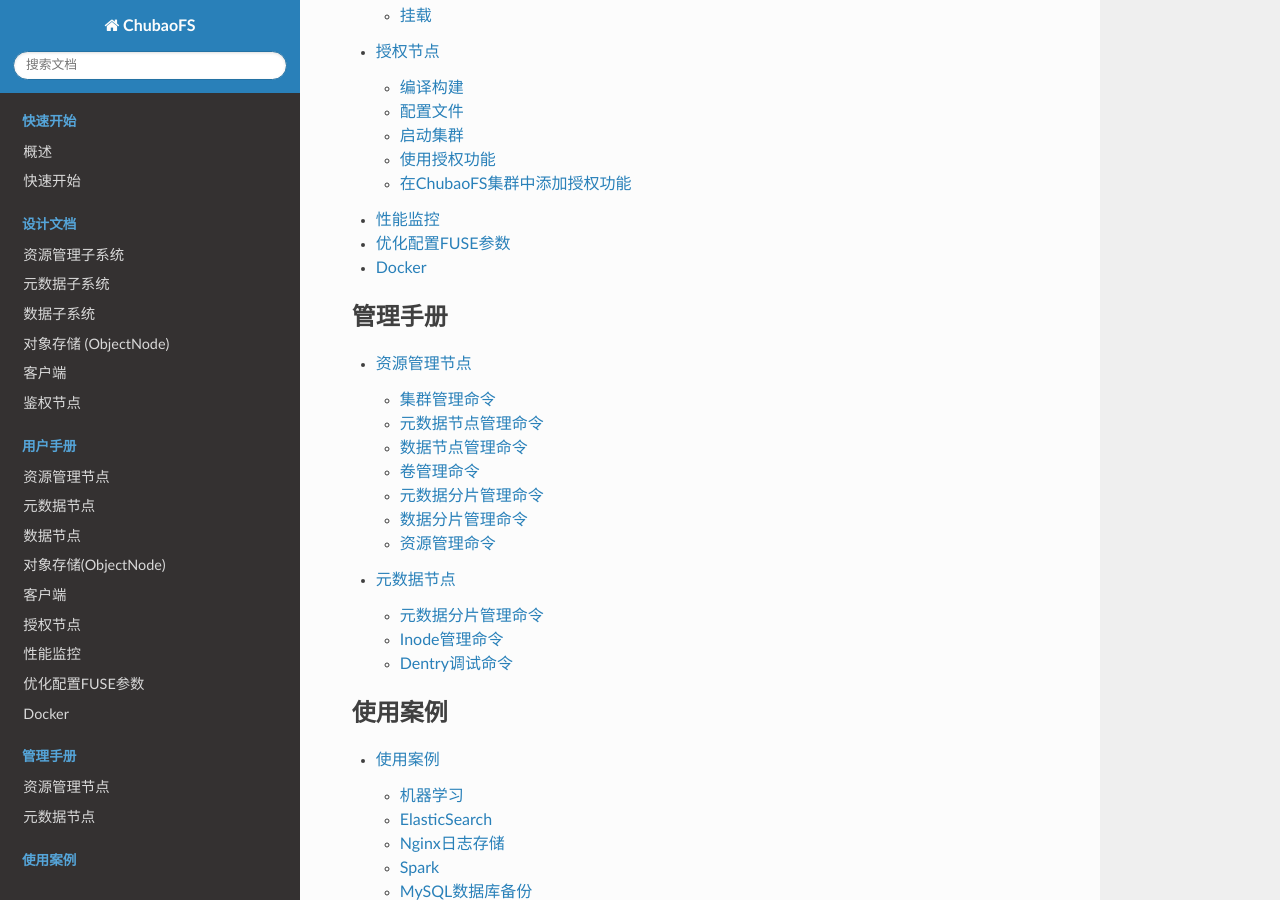
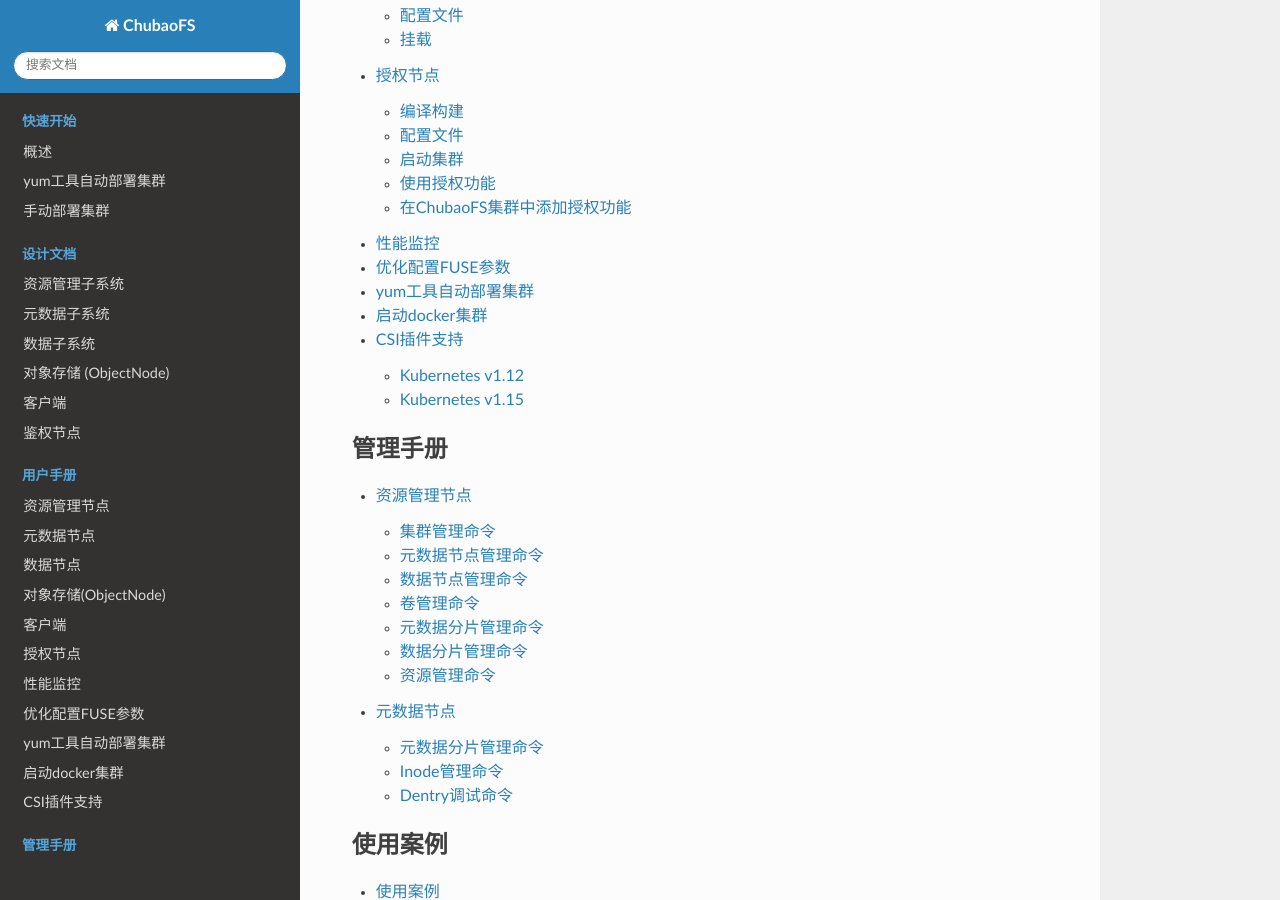
Before and after one commit to cubefs/docs-zh, a Sphinx documentation site: the page built from docs/source/index.rst, in a window 1280 px wide and 900 px high, scrolled down 1904 px. Built offline with Sphinx 7.4.7 and the Read the Docs theme 2.0.0, drawn with Linux system fonts in a browser that asks for light colours; some of the changed lines change nothing that is shown; some of the changed text lies outside the part shown.

Commit message:
add user-guide doc for running ChubaoFS by yum tools
Signed-off-by: xuxihao <xuxihao3@jd.com>

```diff
--- a/docs/source/index.rst
+++ b/docs/source/index.rst
@@ -6,6 +6,7 @@
    :caption: 快速开始
 
    overview
+   user-guide/yum
    quick-start-guide
 
 .. toctree::
@@ -31,7 +32,9 @@
    user-guide/authnode
    user-guide/monitor
    user-guide/fuse
+   user-guide/yum
    user-guide/docker
+   user-guide/csi-driver
 
 .. toctree::
    :maxdepth: 2
--- a/docs/source/quick-start-guide.rst
+++ b/docs/source/quick-start-guide.rst
@@ -1,4 +1,4 @@
-快速开始
+手动部署集群
 =================
 
 编译构建
--- /dev/null
+++ b/docs/source/user-guide/csi-driver.rst
@@ -0,0 +1,261 @@
+CSI插件支持
+==============================
+Chubaofs基于Container Storage Interface (CSI) (https://kubernetes-csi.github.io/docs/) 接口规范开发了CSI插件，以支持在Kubernetes集群中使用云存储。
+
+.. csv-table::
+  :header: "cfscsi", "kubernetes"
+
+  "v0.3.0", "v1.12"
+  "v1.0.0", "v1.15"
+
+Kubernetes v1.12
+-------------------
+
+在Kubernetes v1.12集群中使用Chubaofs。
+
+Kubernetes配置要求
+^^^^^^^^^^^^^^^^^^^^^^^^
+
+为了在kubernetes集群中部署cfscsi插件，kubernetes集群需要满足以下配置。
+
+kube-apiserver启动参数:
+
+.. code-block:: bash
+
+    --feature-gates=CSIPersistentVolume=true,MountPropagation=true
+    --runtime-config=api/all
+
+kube-controller-manager启动参数:
+
+.. code-block:: bash
+
+    --feature-gates=CSIPersistentVolume=true
+
+kubelet启动参数:
+
+.. code-block:: bash
+
+    --feature-gates=CSIPersistentVolume=true,MountPropagation=true,KubeletPluginsWatcher=true
+    --enable-controller-attach-detach=true
+
+获取插件源码及脚本
+^^^^^^^^^^^^^^^^^^^^^^^^
+
+.. code-block:: bash
+
+    $ git clone -b csi-spec-v0.3.0 https://github.com/chubaofs/chubaofs-csi.git
+    $ cd chubaofs-csi
+
+拉取官方CSI镜像
+^^^^^^^^^^^^^^^^^^^^^^^^
+
+.. code-block:: bash
+
+    docker pull quay.io/k8scsi/csi-attacher:v0.3.0
+    docker pull quay.io/k8scsi/driver-registrar:v0.3.0
+    docker pull quay.io/k8scsi/csi-provisioner:v0.3.0
+
+获取cfscsi镜像
+^^^^^^^^^^^^^^^^^^^^^^^^^^^^^^^^^^^^^^^^^^^^^^^^
+
+有两种方式可以实现。
+
+* 从docker.io拉取镜像
+
+.. code-block:: bash
+
+    docker pull docker.io/chubaofs/cfscsi:v0.3.0
+
+* 根据源码编译镜像
+
+.. code-block:: bash
+
+    make cfs-image
+
+创建kubeconfig
+^^^^^^^^^^^^^^^^^^^^
+
+.. code-block:: bash
+
+    kubectl create configmap kubecfg --from-file=pkg/cfs/deploy/kubernetes/kubecfg
+
+创建RBAC和StorageClass
+^^^^^^^^^^^^^^^^^^^^^^^^^^
+
+.. code-block:: bash
+
+    kubectl apply -f pkg/cfs/deploy/dynamic_provision/cfs-rbac.yaml
+    kubectl apply -f pkg/cfs/deploy/dynamic_provision/cfs-sc.yaml
+
+部署cfscsi插件
+^^^^^^^^^^^^^^^^^^^^^^^^^^^^^^^^^^^^^^^^^^^^^^^^
+
+* 方式一：将cfscsi ControllerServer和NodeServer绑定在同一个sidecar容器
+
+修改 ``pkg/cfs/deploy/dynamic_provision/sidecar/cfs-sidecar.yaml`` 文件，将环境变量 ``MASTER_ADDRESS`` 设置为Chubaofs的实际Master地址，将 ``<NodeServer IP>`` 设置为kubernetes集群任意IP（如果被调度到该IP的pod需要动态挂载Chubaofs网盘，则必须为该IP部署cfscsi sidecar容器）。
+
+.. code-block:: bash
+
+    kubectl apply -f pkg/cfs/deploy/dynamic_provision/sidecar/cfs-sidecar.yaml
+
+* 方式二：将cfscsi插件ControllerServer和NodeServer分别部署为statefulset和daemonset（推荐此种）
+
+修改 ``pkg/cfs/deploy/dynamic_provision/independent`` 文件夹下 ``csi-controller-statefulset.yaml`` 和 ``csi-node-daemonset.yaml`` 文件，将环境变量 ``MASTER_ADDRESS`` 设置为Chubaofs的实际Master地址 ，将 ``<ControllerServer IP>`` 设置为kubernetes集群中任意节点IP。
+
+为Kubernetes集群中的节点添加标签，拥有 ``csi-role=controller`` 标签的节点为ControllerServer。拥有 ``csi-role=node`` 标签的节点为NodeServer，也可以删除 ``csi-node-daemonset.yaml`` 文件中的 ``nodeSelector`` ，这样kubernetes集群所有节点均为NodeServer。
+
+.. code-block:: bash
+
+    kubectl label nodes <ControllerServer IP> csi-role=controller
+    kubectl label nodes <NodeServer IP1> csi-role=node
+    kubectl label nodes <NodeServer IP2> csi-role=node
+    ...
+
+部署：
+
+.. code-block:: bash
+
+    kubectl apply -f pkg/cfs/deploy/dynamic_provision/independent/csi-controller-statefulset.yaml
+    kubectl apply -f pkg/cfs/deploy/dynamic_provision/independent/csi-node-daemonset.yaml
+
+创建PVC
+^^^^^^^^^^^^^^^^^^^^^^^^
+
+.. code-block:: bash
+
+    kubectl apply -f pkg/cfs/deploy/dynamic_provision/cfs-pvc.yaml
+
+nginx动态挂载Chubaofs示例
+^^^^^^^^^^^^^^^^^^^^^^^^^^^^^^^^^^^^^^^^^^^^^^^^
+
+.. code-block:: bash
+
+    docker pull nginx
+    kubectl apply -f pkg/cfs/deploy/dynamic_provision/pv-pod.yaml
+
+
+
+Kubernetes v1.15
+--------------------
+
+在Kubernetes v1.15集群中使用Chubaofs。
+
+Kubernetes配置要求
+^^^^^^^^^^^^^^^^^^^^^^^^
+
+为了在kubernetes集群中部署cfscsi插件，kubernetes集群需要满足以下配置。
+
+kube-apiserver启动参数:
+
+.. code-block:: bash
+
+    --feature-gates=CSIPersistentVolume=true,MountPropagation=true
+    --runtime-config=api/all
+
+kube-controller-manager启动参数:
+
+.. code-block:: bash
+
+    --feature-gates=CSIPersistentVolume=true
+
+kubelet启动参数:
+
+.. code-block:: bash
+
+    --feature-gates=CSIPersistentVolume=true,MountPropagation=true,KubeletPluginsWatcher=true
+    --enable-controller-attach-detach=true
+
+获取插件源码及脚本
+^^^^^^^^^^^^^^^^^^^^^^^^
+
+.. code-block:: bash
+
+    $ git clone https://github.com/chubaofs/chubaofs-csi.git
+    $ cd chubaofs-csi
+
+拉取官方CSI镜像
+^^^^^^^^^^^^^^^^^^^^^^^^
+
+.. code-block:: bash
+
+    docker pull quay.io/k8scsi/csi-attacher:v1.0.0
+    docker pull quay.io/k8scsi/csi-node-driver-registrar:v1.0.2
+    docker pull quay.io/k8scsi/csi-provisioner:v1.0.0
+
+获取cfscsi镜像
+^^^^^^^^^^^^^^^^^^^^^^^^^^^^^^^^^^^^^^^^^^^^^^^^
+
+有两种方式可以实现。
+
+* 方式一：从docker.io拉取镜像
+
+.. code-block:: bash
+
+    docker pull docker.io/chubaofs/cfscsi:v1.0.0
+
+* 方式二：根据源码编译镜像
+
+.. code-block:: bash
+
+    make cfs-image
+
+创建kubeconfig
+^^^^^^^^^^^^^^^^^^^^
+
+.. code-block:: bash
+
+    kubectl create configmap kubecfg --from-file=pkg/chubaofs/deploy/kubernetes/kubecfg
+
+创建RBAC和StorageClass
+^^^^^^^^^^^^^^^^^^^^^^^^^^
+
+.. code-block:: bash
+
+    kubectl apply -f pkg/chubaofs/deploy/dynamic_provision/cfs-rbac.yaml
+    kubectl apply -f pkg/chubaofs/deploy/dynamic_provision/cfs-sc.yaml
+
+部署cfscsi插件
+^^^^^^^^^^^^^^^^^^^^^^^^^^^^^^^^^^^^^^^^^^^^^^^^
+
+* 方式一：将cfscsi ControllerServer和NodeServer绑定在同一个sidecar容器
+
+修改 ``pkg/chubaofs/deploy/dynamic_provision/sidecar/cfs-sidecar.yaml`` 文件，将环境变量 ``MASTER_ADDRESS`` 设置为Chubaofs的实际Master地址，将 ``<NodeServer IP>`` 设置为kubernetes集群任意IP（如果被调度到该IP的pod需要动态挂载Chubaofs网盘，则必须为该IP部署cfscsi sidecar容器）。
+
+.. code-block:: bash
+
+    kubectl apply -f pkg/chubaofs/deploy/dynamic_provision/sidecar/cfs-sidecar.yaml
+
+* 方式二：将cfscsi插件ControllerServer和NodeServer分别部署为statefulset和daemonset（推荐此种）
+
+修改 ``pkg/chubaofs/deploy/dynamic_provision/independent`` 文件夹下 ``csi-controller-statefulset.yaml`` 和 ``csi-node-daemonset.yaml`` 文件，将环境变量 ``MASTER_ADDRESS`` 设置为Chubaofs的实际Master地址 ，将 ``<ControllerServer IP>`` 设置为kubernetes集群中任意节点IP。
+
+为Kubernetes集群中的节点添加标签，拥有 ``csi-role=controller`` 标签的节点为ControllerServer。拥有 ``csi-role=node`` 标签的节点为NodeServer，也可以删除 ``csi-node-daemonset.yaml`` 文件中的 ``nodeSelector`` ，这样kubernetes集群所有节点均为NodeServer。
+
+.. code-block:: bash
+
+    kubectl label nodes <ControllerServer IP> csi-role=controller
+    kubectl label nodes <NodeServer IP1> csi-role=node
+    kubectl label nodes <NodeServer IP2> csi-role=node
+    ...
+
+部署：
+
+.. code-block:: bash
+
+    kubectl apply -f pkg/chubaofs/deploy/dynamic_provision/independent/csi-controller-statefulset.yaml
+    kubectl apply -f pkg/chubaofs/deploy/dynamic_provision/independent/csi-node-daemonset.yaml
+
+创建PVC
+^^^^^^^^^^^^^^^^^^^^^^^^
+
+.. code-block:: bash
+
+    kubectl apply -f pkg/chubaofs/deploy/dynamic_provision/cfs-pvc.yaml
+
+nginx动态挂载Chubaofs示例
+^^^^^^^^^^^^^^^^^^^^^^^^^^^^^^^^^^^^^^^^^^^^^^^^
+
+.. code-block:: bash
+
+    docker pull nginx
+    kubectl apply -f pkg/chubaofs/deploy/dynamic_provision/pv-pod.yaml
--- a/docs/source/user-guide/docker.rst
+++ b/docs/source/user-guide/docker.rst
@@ -1,4 +1,4 @@
-Docker
+启动docker集群
 ========================
 
 在docker目录下，run_docker.sh工具用来方便运行ChubaoFS docker-compose试用集群。
--- /dev/null
+++ b/docs/source/user-guide/yum.rst
@@ -0,0 +1,64 @@
+yum工具自动部署集群
+=========
+
+可以使用yum工具在CentOS 7+操作系统中快速部署和启动ChubaoFS集群. 该工具的rpm依赖项可通过以下命令安装:
+
+.. code-block:: bash
+
+    $ yum install http://storage.jd.com/chubaofsrpm/latest/cfs-install-latest-el7.x86_64.rpm
+    $ cd /cfs/install
+    $ tree -L 2
+    .
+    ├── install_cfs.yml
+    ├── install.sh
+    ├── iplist
+    ├── src
+    └── template
+        ├── client.json.j2
+        ├── create_vol.sh.j2
+        ├── datanode.json.j2
+        ├── grafana
+        ├── master.json.j2
+        └── metanode.json.j2
+
+可根据你的实际情况，在**iplist**文件中修改ChubaoFS集群的参数.
+
+- **[master]** , **[datanode]** , **[metanode]** , **[monitor]** , **[client]** 模块定义了该模块所有节点的IP地址；
+
+- **#datanode config** 模块定义了每个DataNode启动的参数，其中 **datanode_disks** 需要根据你的物理机实际情况修改，确保该路径在每台DataNode上存在且有至少30GB可用空间；
+
+- **[cfs:vars]** 模块定义了所有节点的ssh登陆信息，需要事先将集群中所有节点的登录名和密码进行统一。
+
+.. code-block:: yaml
+
+    [master]
+    10.196.0.1
+    10.196.0.2
+    10.196.0.3
+    [datanode]
+    ...
+    [cfs:vars]
+    ansible_ssh_port=22
+    ansible_ssh_user=root
+    ansible_ssh_pass="uu"
+    ...
+    #datanode config
+    ...
+    datanode_disks =  '"/data0:10737418240","/data1:10737418240"'
+    ...
+
+用 **install.sh** 脚本启动ChubaoFS集群，并确保首先启动Master。
+
+.. code-block:: bash
+
+    $ bash install.sh -h
+    Usage: install.sh [-r --role datanode or metanode or master or monitor or client or all ] [-v --version 1.5.1 or latest]
+    $ bash install.sh -r master
+    $ bash install.sh -r metanode
+    $ bash install.sh -r datanode
+    $ bash install.sh -r monitor
+    $ bash install.sh -r client
+
+全部角色启动后，可以登录到 **client** 角色所在节点验证挂载点 **/cfs/mountpoint** 是否已经挂载ChubaoFS文件系统。
+
+在浏览器中打开链接http://10.196.0.1:8500 查看监控系统(监控系统的IP地址已在 **iplist** 文件的 **[monitor]** 模块定义).
```
